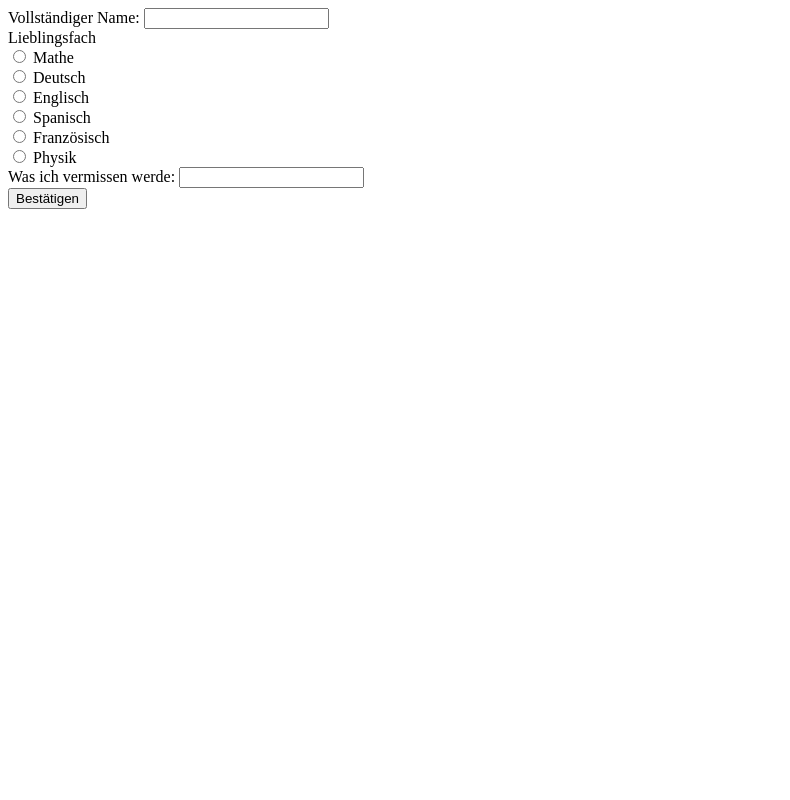
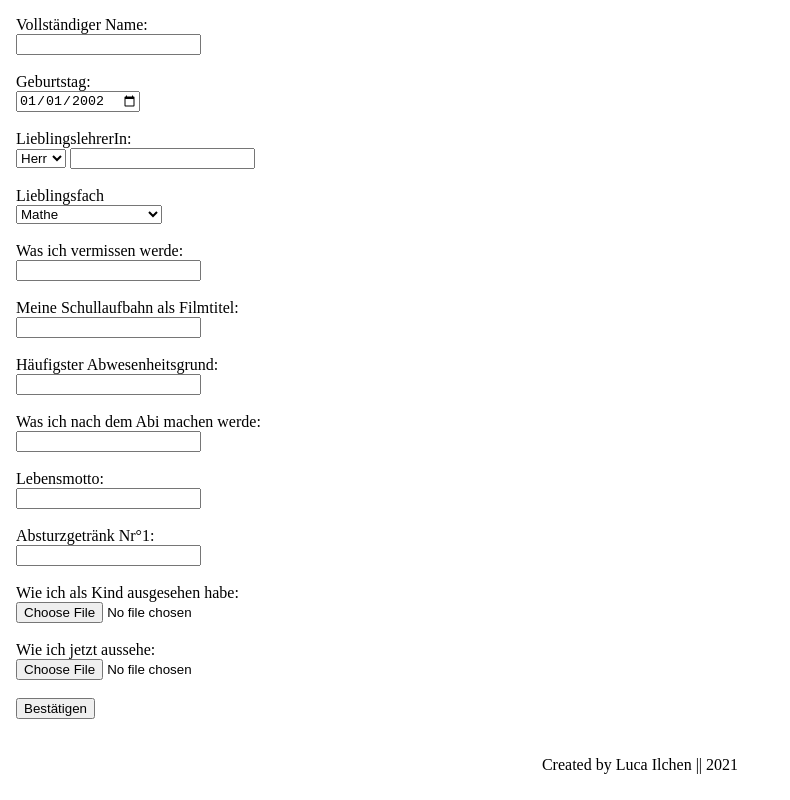
Before and after one commit to Lucadmin/Lucadmin.github.io, a website: page abizeitung/abizeitung.html in a window 1280 px wide. Shown: the whole page, without its empty margins (0-790 px from the left). Drawn offline with nearby package versions, Linux system fonts and the light colour scheme.

Commit message:
Einiges verbessert
Signed-off-by: Lucadmin <luca.account@gmx.de>

```diff
--- a/abizeitung/abizeitung.html
+++ b/abizeitung/abizeitung.html
@@ -1,6 +1,7 @@
 <!DOCTYPE html>
-<html lang="en">
+<html lang="de">
 <script src="https://cdnjs.cloudflare.com/ajax/libs/jspdf/2.3.0/jspdf.umd.min.js"></script>
+<link rel="stylesheet" type="text/css" href="style.css">
 <head>
     <meta charset="UTF-8">
     <title>Abizeitungsformular</title>
@@ -8,35 +9,73 @@
 <body>
 <div>
     <form>
-        <label for="fname">Vollständiger Name: </label>
-        <input type="text" id="fname"><br>
-        <label>Lieblingsfach</label><br>
-        <form>
-            <label>
-                <input type="radio" value="Mathe">
-            </label>Mathe<br>
-            <label>
-                <input type="radio" value="Deutsch">
-            </label>Deutsch<br>
-            <label>
-                <input type="radio" value="Englisch">
-            </label>Englisch<br>
-            <label>
-                <input type="radio" value="Spanisch">
-            </label>Spanisch<br>
-            <label>
-                <input type="radio" value="Französisch">
-            </label>Französisch<br>
-            <label>
-                <input type="radio" value="Physik">
-            </label>Physik<br>
-        </form>
-        <label>Was ich vermissen werde:
-            <input type="text">
-        </label><br>
+        <label>Vollständiger Name: <br>
+            <input type="text" id="fname">
+        </label><br><br>
+        <label>Geburtstag: <br>
+            <input type="date" value="2002-01-01">
+        </label><br><br>
+        <label>LieblingslehrerIn: <br>
+            <select id="gender">
+                <option value="herr">Herr</option>
+                <option value="frau">Frau</option>
+            </select>
+        </label>
+        <label>
+            <input type="text" id="fteachername">
+        </label><br><br>
+        <label>Lieblingsfach<br>
+            <select id="fach">
+                <option value="Mathe">Mathe</option>
+                <option value="Deutsch">Deutsch</option>
+                <option value="Englisch">Englisch</option>
+                <option value="Spanisch">Spanisch</option>
+                <option value="Religion">Religion</option>
+                <option value="Geschichte">Geschichte</option>
+                <option value="Sozialkunde">Sozialkunde</option>
+                <option value="Sport">Sport</option>
+                <option value="Physik">Physik</option>
+                <option value="Chemie">Chemie</option>
+                <option value="Wirtschaft">Wirtschaft und Recht</option>
+                <option value="Musik">Musik</option>
+                <option value="Wseminar">W-Seminar</option>
+                <option value="Pseminar">P-Seminar</option>
+                <option value="Informatik">Informatik</option>
+                <option value="Biologie">Biologie</option>
+                <option value="Kunst">Kunst</option>
+                <option value="Ethik">Ethik</option>
+            </select>
+        </label><br><br>
+        <label>Was ich vermissen werde: <br>
+            <input type="text" id="fvermissen">
+        </label><br><br>
+        <label>Meine Schullaufbahn als Filmtitel: <br>
+            <input type="text" id="ffilmtitel">
+        </label><br><br>
+        <label>Häufigster Abwesenheitsgrund: <br>
+            <input type="text" id="fabwesenheit">
+        </label><br><br>
+        <label>Was ich nach dem Abi machen werde: <br>
+            <input type="text" id="fnachdemabi">
+        </label><br><br>
+        <label>Lebensmotto: <br>
+            <input type="text" id="fmotto">
+        </label><br><br>
+        <label>Absturzgetränk Nr°1: <br>
+            <input type="text" id="fdrink">
+        </label><br><br>
+        <label>Wie ich als Kind ausgesehen habe: <br>
+            <input type="file" id="fimageold" accept="image/*">
+        </label><br><br>
+        <label>Wie ich jetzt aussehe: <br>
+            <input type="file" id="fimagenew" accept="image/*">
+        </label><br><br>
         <input id="submit-button" type="submit" value="Bestätigen">
     </form>
 </div>
 </body>
+<footer>
+    <p>Created by Luca Ilchen || 2021</p>
+</footer>
 <script src="script.js"></script>
 </html>
--- a/abizeitung/script.js
+++ b/abizeitung/script.js
@@ -1,12 +1,93 @@
 const {jsPDF} = window.jspdf;
 
-document.getElementById("submit-button").addEventListener("click", function () {
+/*
+-Foto von früher & Foto von jetzt
+-Name
+-Geburtstag
+-Lieblingsfach
+-Bester Lehrer
+-Meine Schullaufbahn als Filmtitel
+-Das werde ich vermissen
+-Häufigster Abwesenheitsgrund
+-Was ich nach dem Abi machen werde
+-Lebensmotto
+-Absturzgetränk Nr°1
+ */
+
+document.getElementById("submit-button").addEventListener("click", function (event) {
+    event.preventDefault();
     console.log("PDF-Datei wird erstellt")
     const doc = new jsPDF();
     let pageHeight = doc.getPageHeight(0);
     let pageWidth = doc.getPageWidth(0);
-    doc.addImage("background.jpeg", 'JPEG', 0, 0, pageWidth, pageHeight);
+    doc.addImage("background.png", 'PNG', 0, 0, pageWidth, pageHeight);
     doc.text("Name: " + document.getElementById("fname").value, 37, 120);
-    //doc.save(document.getElementById("fname").value + ".pdf");
-    doc.output('dataurlnewwindow');
+    doc.text("Lieblingsfach: " + document.getElementById("fach").value, 37, 130)
+    doc.text("Was ich vermissen werde: " + document.getElementById("fvermissen").value, 37, 140);
+    let url = URL.createObjectURL(document.getElementById("fimageold").files[0]);
+    crop(url, 1).then((canvas) => {
+        doc.addImage(canvas, "PNG", 25, 25, 60, 60)
+        url = URL.createObjectURL(document.getElementById("fimagenew").files[0]);
+        crop(url, 1).then((canvas) => {
+            doc.addImage(canvas, "PNG", 100, 25, 60, 60)
+            doc.addImage("haengedinger.png", 'PNG', 0, 0, pageWidth, pageHeight);
+            doc.setProperties({
+                title: document.getElementById("fname").value
+            });
+            window.open(doc.output('bloburl'));
+        });
+    });
+    //doc.addImage(crop(URL.createObjectURL(document.getElementById("fimageold").files[0]), 1), "JPEG", 100, 100, 100, 100);
 })
+
+/**
+ * @param {string} url - The source image
+ * @param {number} aspectRatio - The aspect ratio
+ * @return {Promise<HTMLCanvasElement>} A Promise that resolves with the resulting image as a canvas element
+ */
+function crop(url, aspectRatio) {
+    // we return a Promise that gets resolved with our canvas element
+    return new Promise((resolve) => {
+        // this image will hold our source image data
+        const inputImage = new Image();
+
+        // we want to wait for our image to load
+        inputImage.onload = () => {
+            // let's store the width and height of our image
+            const inputWidth = inputImage.naturalWidth;
+            const inputHeight = inputImage.naturalHeight;
+
+            // get the aspect ratio of the input image
+            const inputImageAspectRatio = inputWidth / inputHeight;
+
+            // if it's bigger than our target aspect ratio
+            let outputWidth = inputWidth;
+            let outputHeight = inputHeight;
+            if (inputImageAspectRatio > aspectRatio) {
+                outputWidth = inputHeight * aspectRatio;
+            } else if (inputImageAspectRatio < aspectRatio) {
+                outputHeight = inputWidth / aspectRatio;
+            }
+
+            // calculate the position to draw the image at
+            const outputX = (outputWidth - inputWidth) * 0.5;
+            const outputY = (outputHeight - inputHeight) * 0.5;
+
+            // create a canvas that will present the output image
+            const outputImage = document.createElement("canvas");
+
+            // set it to the same size as the image
+            outputImage.width = outputWidth;
+            outputImage.height = outputHeight;
+
+            // draw our image at position 0, 0 on the canvas
+            const ctx = outputImage.getContext("2d");
+            ctx.drawImage(inputImage, outputX, outputY);
+            resolve(outputImage.toDataURL());
+
+        };
+        //return(outputImage.toDataURL())
+        // start loading our image
+        inputImage.src = url;
+    });
+}
--- /dev/null
+++ b/abizeitung/style.css
@@ -0,0 +1,19 @@
+body {
+    width: 100vw;
+    height: 100vh;
+    margin: 0;
+    display: flex;
+    flex-direction: column;
+    align-content: space-between;
+}
+
+form {
+    margin: 1rem;
+}
+
+footer {
+    position: absolute;
+    display: flex;
+    align-self: center;
+    bottom: 10px;
+}
--- a/package.json
+++ b/package.json
@@ -2,6 +2,7 @@
   "name": "LucadminWebsite",
   "version": "1.0.0",
   "dependencies": {
+    "cropperjs": "^1.5.11",
     "jspdf": "^2.3.0"
   }
 }
```
Also changed, not shown: abizeitung/background.jpeg (deleted), abizeitung/haengedinger.png (added), 2 other files.
